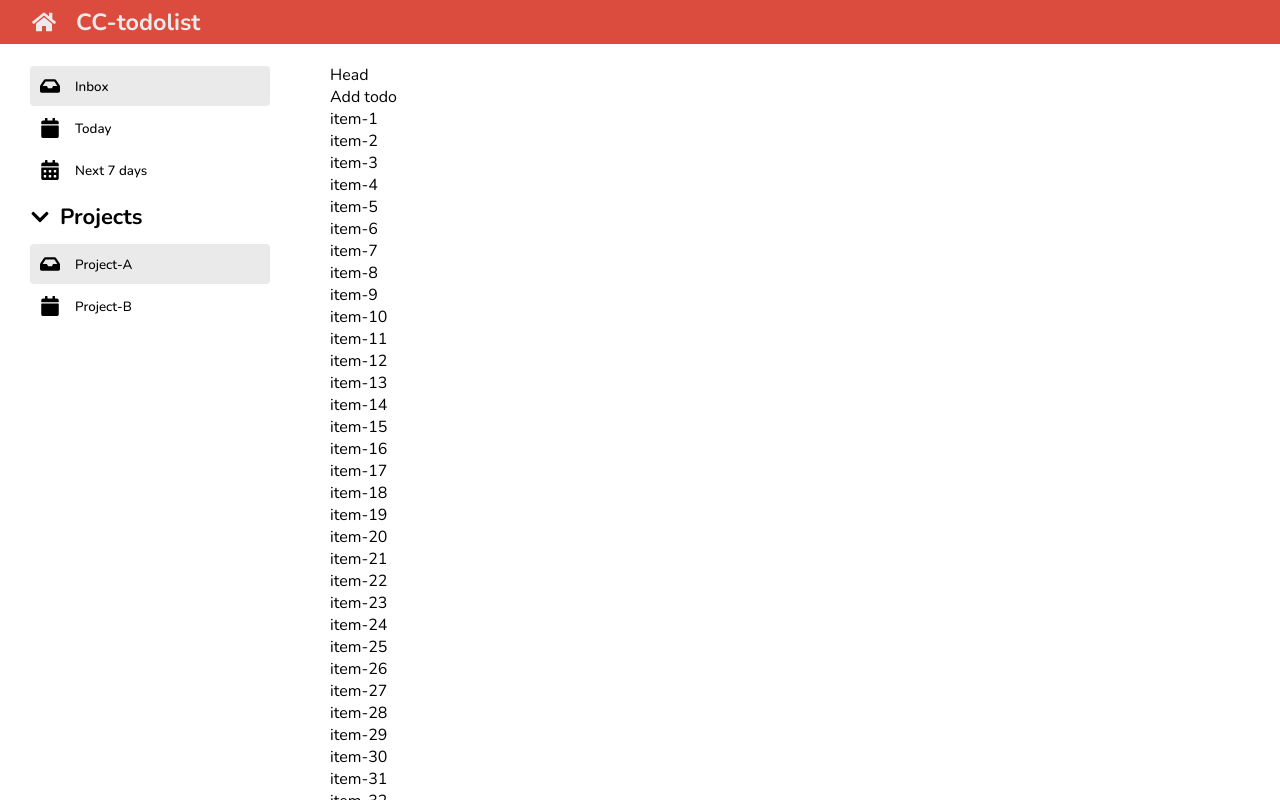
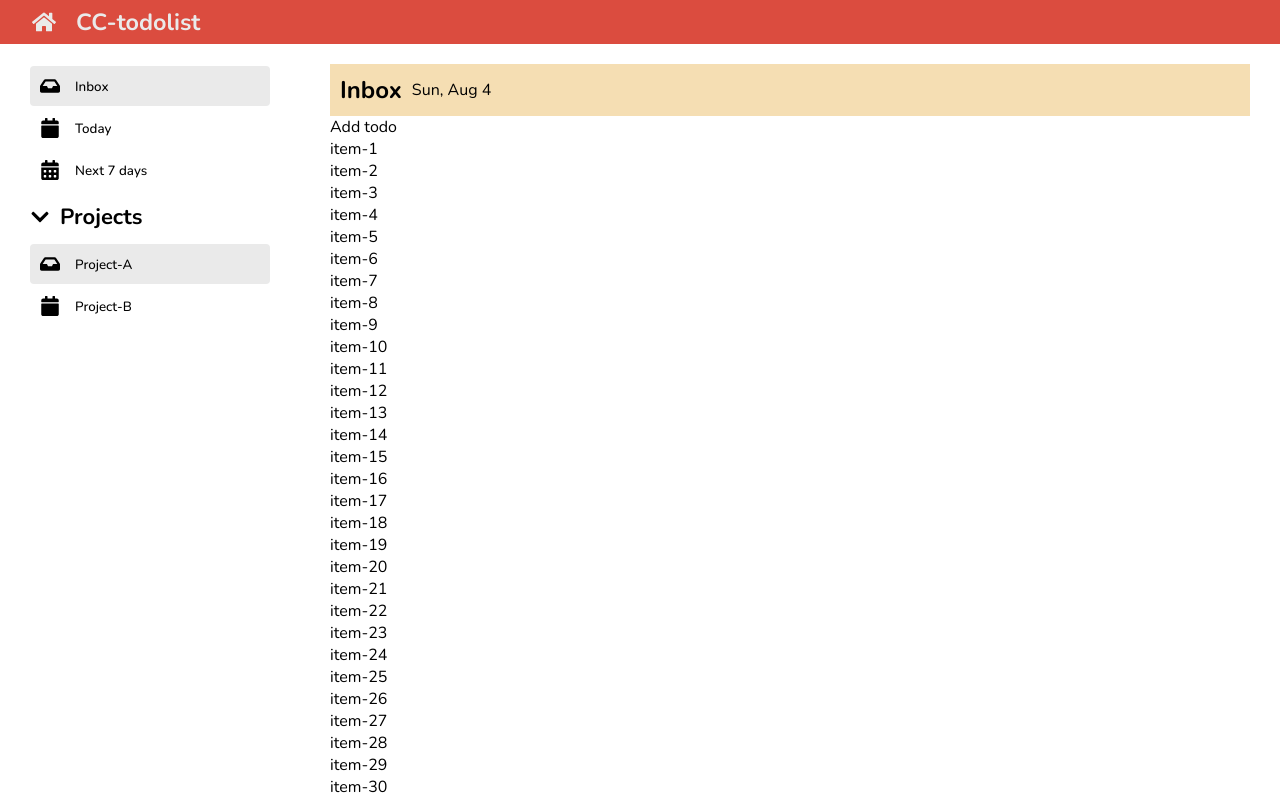
Before and after one commit to Bunma93/Todolist, a React (Create React App) app: page / in a window 1280 px wide. Built offline with nearby package versions, Linux system fonts and the light colour scheme; the HTML template or start-up script is replaced by a standard one.

Commit message:
finishdatetime

```diff
--- a/src/components/Todo/TodoContent.jsx
+++ b/src/components/Todo/TodoContent.jsx
@@ -1,12 +1,22 @@
-
+import styles from './Todocontent.module.scss'
 
 export function TodoContent(){
     const mockTodo = Array.from({length:100},(el,idx) => idx+1);
 
+    const now = new Date();
+    const options = {
+        weekday: 'short',
+        // year: 'numeric',
+        month: 'short',
+        day: 'numeric',
+      };
+    console.log(now.toLocaleDateString('en-US',options))
+
     return (
     <main className='content'>
-    <div>
-      Head
+    <div className={styles.header}>
+        <h2>Inbox</h2>
+        <p>{now.toLocaleDateString('en-US',options)}</p>
     </div>
     <div>
       Add todo
--- /dev/null
+++ b/src/components/Todo/Todocontent.module.scss
@@ -0,0 +1,7 @@
+.header {
+    background-color: wheat;
+    padding: 10px;
+    display: flex;
+    align-items: center;
+    gap: 10px;
+}
```
